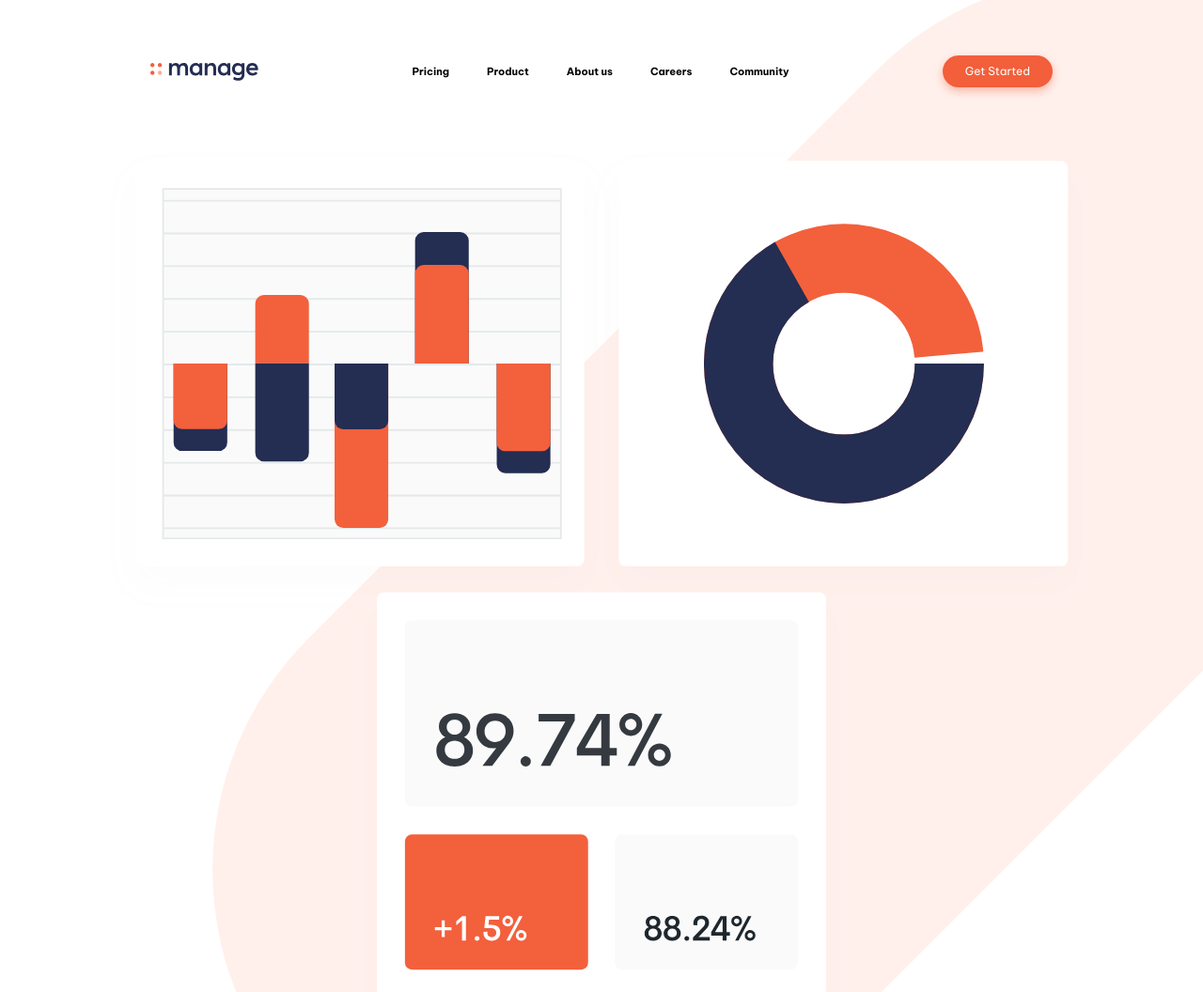
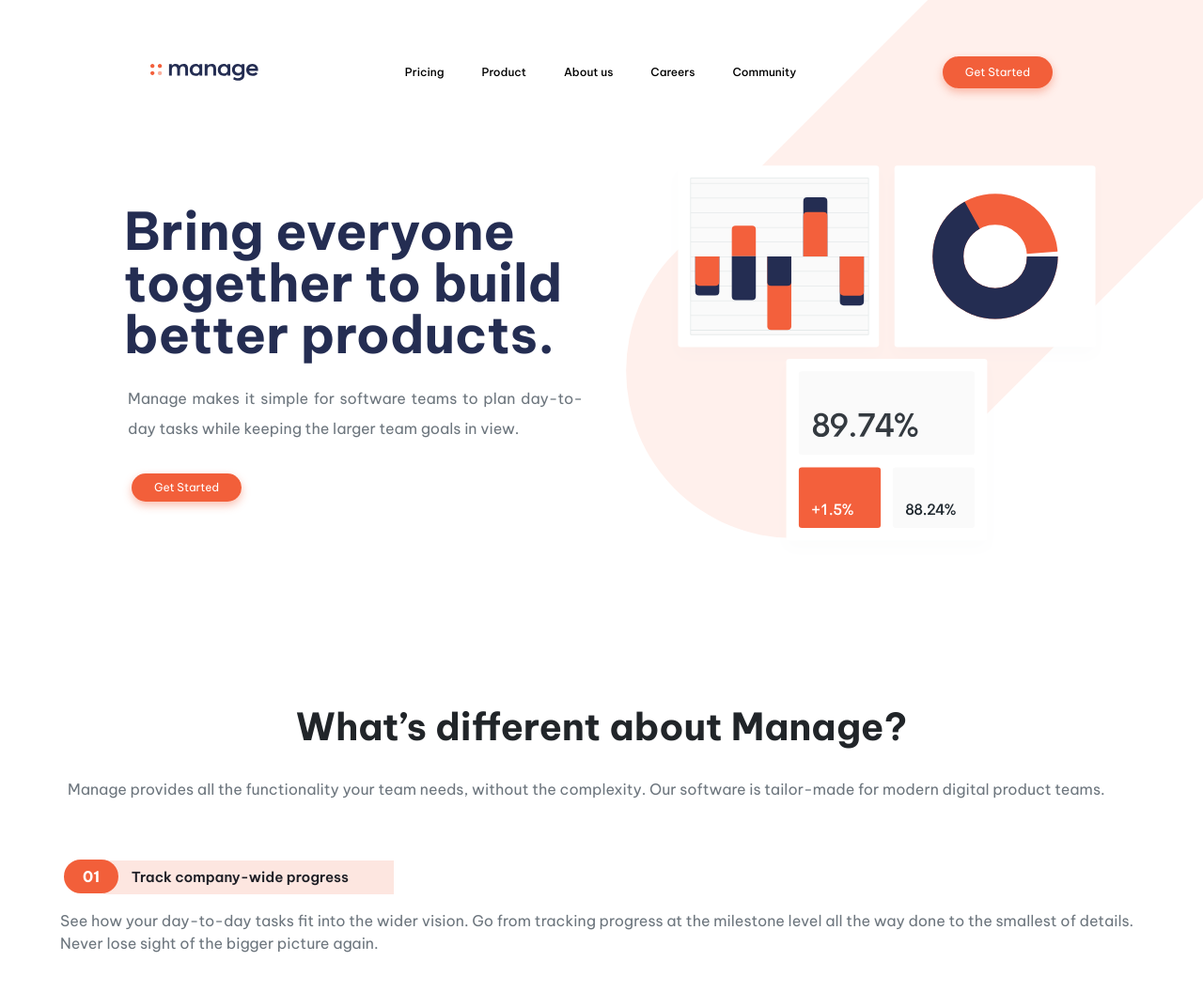
Before and after one commit to lianxxxx/frontend-mentor-bootstrap-manage-landing-page, a website built with Vite: page index.html in a window 1280 px wide. Shown: the top 1056 px of the page at 94% size. Built offline with nearby package versions, Linux system fonts and the light colour scheme.

Commit message:
feat: complete desktop version of the home page

```diff
--- a/index.html
+++ b/index.html
@@ -59,35 +59,47 @@
           </button>
         </div>
       </nav>
+
       <div class="m-auto text-center position-relative w-100">
+        <div class="container mx-lg-5 my-lg-4">
+          <div class="row align-items-center px-3 py-3 py-xl-5">
+            <div
+              class="col-12 col-lg-6 text-center text-lg-start hero-container pb-5 order-2 order-lg-1"
+            >
+              <h1 class="fw-bold lh-1 px-2 home-title">
+                Bring everyone together to build better products.
+              </h1>
+              <p
+                class="text-secondary lh-lg manage-description px-2 mx-1 mt-lg-4 text-justify"
+              >
+                Manage makes it simple for software teams to plan day-to-day
+                tasks while keeping the larger team goals in view.
+              </p>
+              <button
+                type="button"
+                class="btn btn-danger rounded-5 px-4 m-3 fs-6"
+              >
+                Get Started
+              </button>
+            </div>
+
+            <div
+              class="col-12 col-lg-6 position-relative text-center order-1 order-lg-2"
+            >
               <img
                 src="/images/bg-tablet-pattern.svg"
+                class="table-pattern"
                 alt=""
-          class="translate-middle-x table-pattern"
               />
               <img
                 src="/images/illustration-intro.svg"
-          class="position-relative img-fluid illustration-intro"
-          alt=""
+                class="img-fluid illustration-intro"
+                alt="Illustration"
               />
             </div>
           </div>
-    <div class="position-relative text-center hero-container pb-5">
-      <h1 class="text-center fw-bold lh-sm px-4 home-title">
-        Bring everyone together to build better products.
-      </h1>
-      <p class="text-secondary lh-lg manage-description px-4 mx-1 text-justify">
-        Manage makes it simple for software teams to plan day-to-day tasks while
-        keeping the larger team goals in view.
-      </p>
-      <img
-        src="/images/bg-tablet-pattern.svg"
-        class="table-pattern-small"
-        alt=""
-      />
-      <button type="button" class="btn btn-danger rounded-5 px-4 m-3 fs-6">
-        Get Started
-      </button>
+        </div>
+      </div>
 
       <div class="mt-5 text-start">
         <div>
--- a/src/assets/css/style.css
+++ b/src/assets/css/style.css
@@ -48,9 +48,9 @@ font-size: 16px;
 .table-pattern {
   position: absolute;
   top: -180px;
-  left: 70%;
-  z-index: 1;
-  width: 110%;
+  left: 15%;
+  z-index: -1;
+  width: 120%;
 
 }
 
@@ -64,7 +64,7 @@ font-size: 16px;
 }
 .illustration-intro {
   z-index: 2;
-   width: 90%;
+   width: 100%;
 }
 
 .navbar-logo{
@@ -194,13 +194,13 @@ footer ul a{
     }
 
    #navBarMenu {
-        position: static;          /* normal flow */
-        top: auto;                 /* reset top */
-        width: auto;               /* full width of navbar container */
-        padding: 0;                /* remove extra padding */
-        background-color: transparent !important;  /* remove white bg */
-        box-shadow: none;          /* remove shadow */
-        backdrop-filter: none;     /* remove blur */
+        position: static;
+        top: auto;
+        width: auto;
+        padding: 0;
+        background-color: transparent !important;
+        box-shadow: none;
+        backdrop-filter: none;
         font-size: 11px !important;
 
     }
@@ -214,8 +214,53 @@ footer ul a{
   }
 
 ul li a {
+ font-weight: 500!important;
+font-size:12px!important;
+}
+
+
+.illustration-intro {
+  z-index: 2;
+   width: 90%;
+   margin-top: -50px;
+}
+
+.home-title{
+    font-size:45px!important;
     color:hsl(228, 39%, 23%);
+}
+.manage-description {
+  max-width: 400px;
 
 }
 
+
+.table-pattern {
+  position: absolute;
+  top: -310px;
+  left: 0%;
+  z-index: -1;
+  width: 120%;
+
 }
+
+
+}
+
+
+@media (min-width: 1200px) {
+.illustration-intro {
+  z-index: 2;
+   width: 90%;
+
+}
+
+.home-title{
+    font-size:55px!important;
+
+}
+.manage-description {
+  max-width: 500px;
+
+}
+    }
```
Lines whose indentation alone changed are shown as unchanged.
